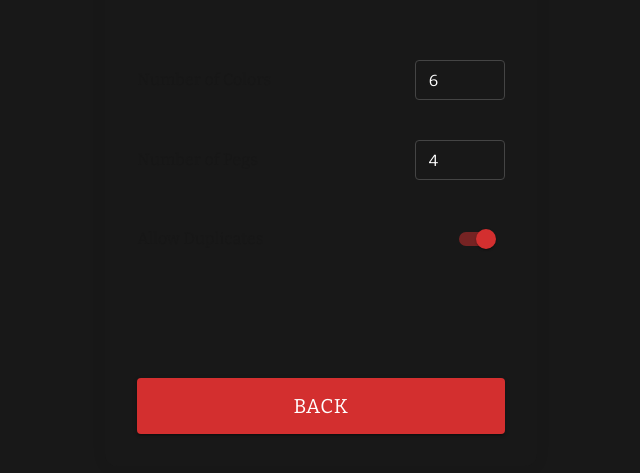
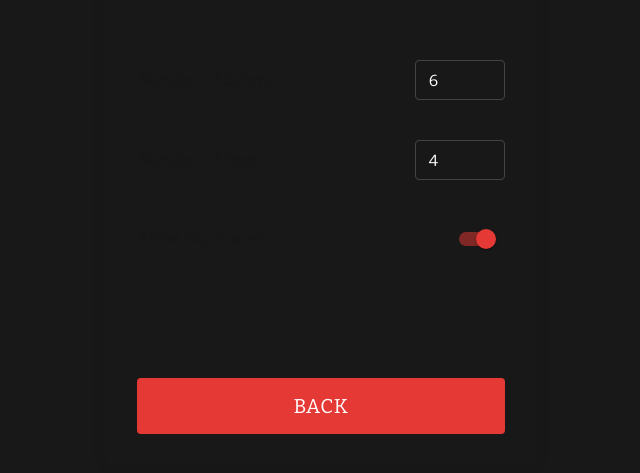
Before and after one commit to hookbot/mastermind, a Next.js app: page /settings in a window 1280 px wide. Shown: the part 249-722 px from the top of the page, without its empty margins (319-959 px from the left). Built offline with nearby package versions, Linux system fonts and the light colour scheme.

Commit message:
Final UI touches

```diff
--- a/src/app/globals.css
+++ b/src/app/globals.css
@@ -4,6 +4,7 @@
    --background-dark: #18181b;
    --cta-red: #e53935;
    --cta-red-hover: #b71c1c;
+
    font-family: var(--font-lora), serif;
 }
 
@@ -88,3 +89,39 @@ select,
 .MuiOutlinedInput-input {
    font-family: var(--font-lora), serif !important;
 }
+
+/* MUI Button: use CTA red for all contained/filled buttons */
+.MuiButton-contained,
+.MuiButton-containedPrimary,
+.MuiButton-containedSecondary {
+   background-color: var(--cta-red) !important;
+   color: white !important;
+   box-shadow: none !important;
+}
+.MuiButton-contained:hover,
+.MuiButton-containedPrimary:hover,
+.MuiButton-containedSecondary:hover {
+   background-color: var(--cta-red-hover) !important;
+}
+
+/* MUI Switch: use CTA red for checked state */
+.MuiSwitch-switchBase.Mui-checked {
+   color: var(--cta-red) !important;
+}
+.MuiSwitch-switchBase.Mui-checked + .MuiSwitch-track {
+   background-color: var(--cta-red) !important;
+}
+
+/* MUI Checkbox and Radio: use CTA red for checked state */
+.MuiCheckbox-root.Mui-checked,
+.MuiRadio-root.Mui-checked {
+   color: var(--cta-red) !important;
+}
+
+/* MUI TextField (focus/active border) */
+.MuiOutlinedInput-root.Mui-focused .MuiOutlinedInput-notchedOutline {
+   border-color: var(--cta-red) !important;
+}
+.MuiInputLabel-root.Mui-focused {
+   color: var(--cta-red) !important;
+}
--- a/src/app/layout.tsx
+++ b/src/app/layout.tsx
@@ -28,8 +28,8 @@ const lora = Lora({
 });
 
 export const metadata: Metadata = {
-   title: "Create Next App",
-   description: "Generated by create next app",
+   title: "Mastermind",
+   description: "A classic code-breaking game",
 };
 
 export default function RootLayout({
--- a/src/app/settings/page.tsx
+++ b/src/app/settings/page.tsx
@@ -80,7 +80,7 @@ export default function SettingsPage() {
                                  allowDuplicates: e.target.checked,
                               })
                            }
-                           color="error"
+                           // color="error"
                         />
                      }
                      label=""
@@ -90,7 +90,7 @@ export default function SettingsPage() {
             </Stack>
             <Button
                variant="contained"
-               color="error"
+               // color="error"
                size="large"
                fullWidth
                sx={{ mt: 5, fontSize: 20, height: 56 }}
```
